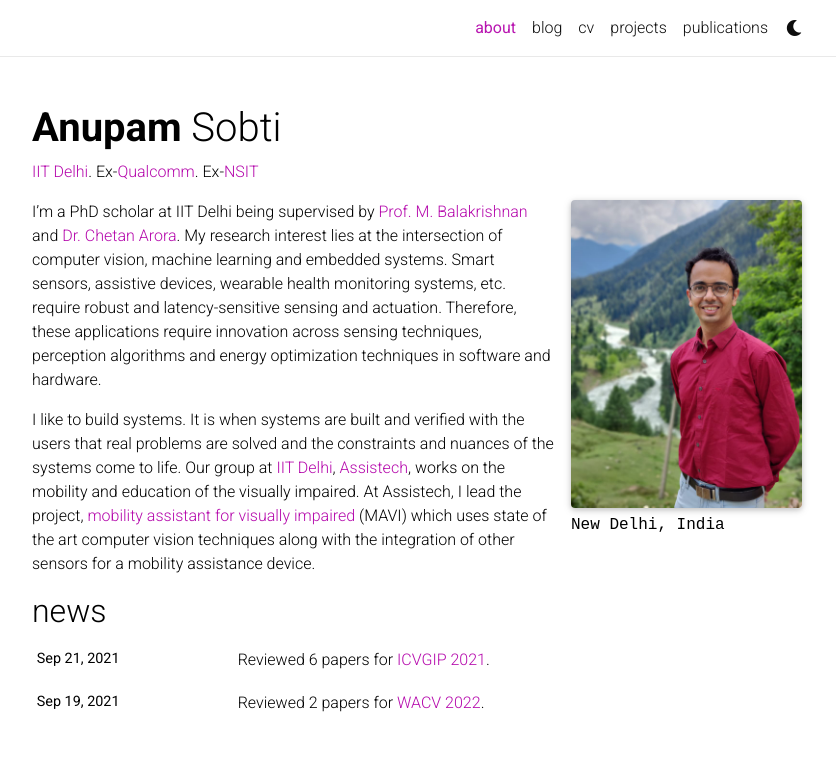
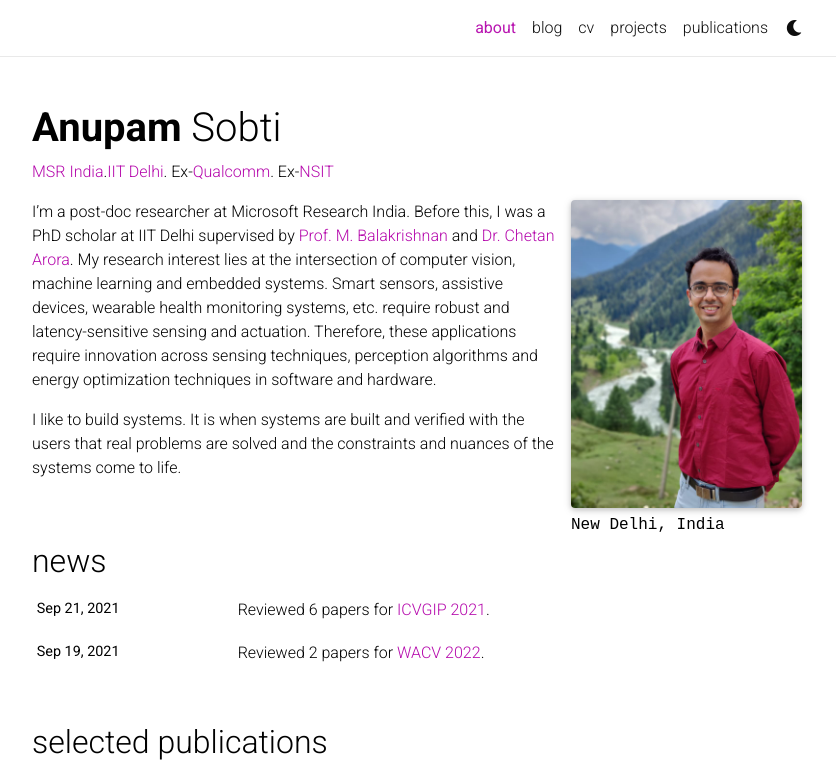
Before and after one commit to anupamsobti/anupamsobti.github.io, a Jekyll site: the page built from _pages/about.md, in a window 1280 px wide and 1193 px high, cut to the strip 0-773 px from the top of the window. Shown: the whole strip, without its empty margins (223-1059 px from the left). Built offline with Jekyll 4.4.1, drawn with Linux system fonts in a browser that asks for light colours; nearby versions of some CDN libraries; comment, search, counter and statistics services are not loaded; a style sheet for code colours, icons or effects is not loaded.

```diff
--- a/_bibliography/papers.bib
+++ b/_bibliography/papers.bib
@@ -13,7 +13,8 @@
   selected={true},
   pdf={vmap-amm.pdf},
   supp={vmap-amm-supp.pdf},
-  code={https://github.com/vaibhavg152/VmAP-video-object-detection-evaluation-metric}
+  code={https://github.com/vaibhavg152/VmAP-video-object-detection-evaluation-metric},
+  poster={VmAP_poster.pdf}
 }
 
 @inproceedings{kedia2019mavi,
--- a/_pages/about.md
+++ b/_pages/about.md
@@ -2,7 +2,7 @@
 layout: about
 title: about
 permalink: /
-description: <a href="https://iitd.ac.in">IIT Delhi</a>. Ex-<a href="https://www.qualcomm.com/">Qualcomm</a>. Ex-<a href="http://www.nsit.ac.in">NSIT</a>
+description: <a href="https://www.microsoft.com/en-us/research/lab/microsoft-research-india/">MSR India</a>.<a href="https://iitd.ac.in">IIT Delhi</a>. Ex-<a href="https://www.qualcomm.com/">Qualcomm</a>. Ex-<a href="http://www.nsit.ac.in">NSIT</a>
 
 profile:
   align: right
@@ -13,6 +13,6 @@ selected_papers: true # includes a list of papers marked as "selected={true}"
 social: true  # includes social icons at the bottom of the page
 ---
 
-I'm a PhD scholar at IIT Delhi being supervised by [Prof. M. Balakrishnan](https://www.cse.iitd.ernet.in/~mbala/) and [Dr. Chetan Arora](https://www.cse.iitd.ac.in/~chetan/). My research interest lies at the intersection of computer vision, machine learning and embedded systems. Smart sensors, assistive devices, wearable health monitoring systems, etc. require robust and latency-sensitive sensing and actuation. Therefore, these applications require innovation across sensing techniques, perception algorithms and energy optimization techniques in software and hardware.
+I'm a post-doc researcher at Microsoft Research India. Before this, I was a PhD scholar at IIT Delhi supervised by [Prof. M. Balakrishnan](https://www.cse.iitd.ernet.in/~mbala/) and [Dr. Chetan Arora](https://www.cse.iitd.ac.in/~chetan/). My research interest lies at the intersection of computer vision, machine learning and embedded systems. Smart sensors, assistive devices, wearable health monitoring systems, etc. require robust and latency-sensitive sensing and actuation. Therefore, these applications require innovation across sensing techniques, perception algorithms and energy optimization techniques in software and hardware.
 
-I like to build systems. It is when systems are built and verified with the users that real problems are solved and the constraints and nuances of the systems come to life. Our group at [IIT Delhi](https://www.iitd.ac.in), [Assistech](https://assistech.iitd.ac.in/), works on the mobility and education of the visually impaired. At Assistech, I lead the project, [mobility assistant for visually impaired](http://www.cse.iitd.ac.in/mavi/) (MAVI) which uses state of the art computer vision techniques along with the integration of other sensors for a mobility assistance device.
+I like to build systems. It is when systems are built and verified with the users that real problems are solved and the constraints and nuances of the systems come to life.
```
Also changed, not shown: 1 other file.
